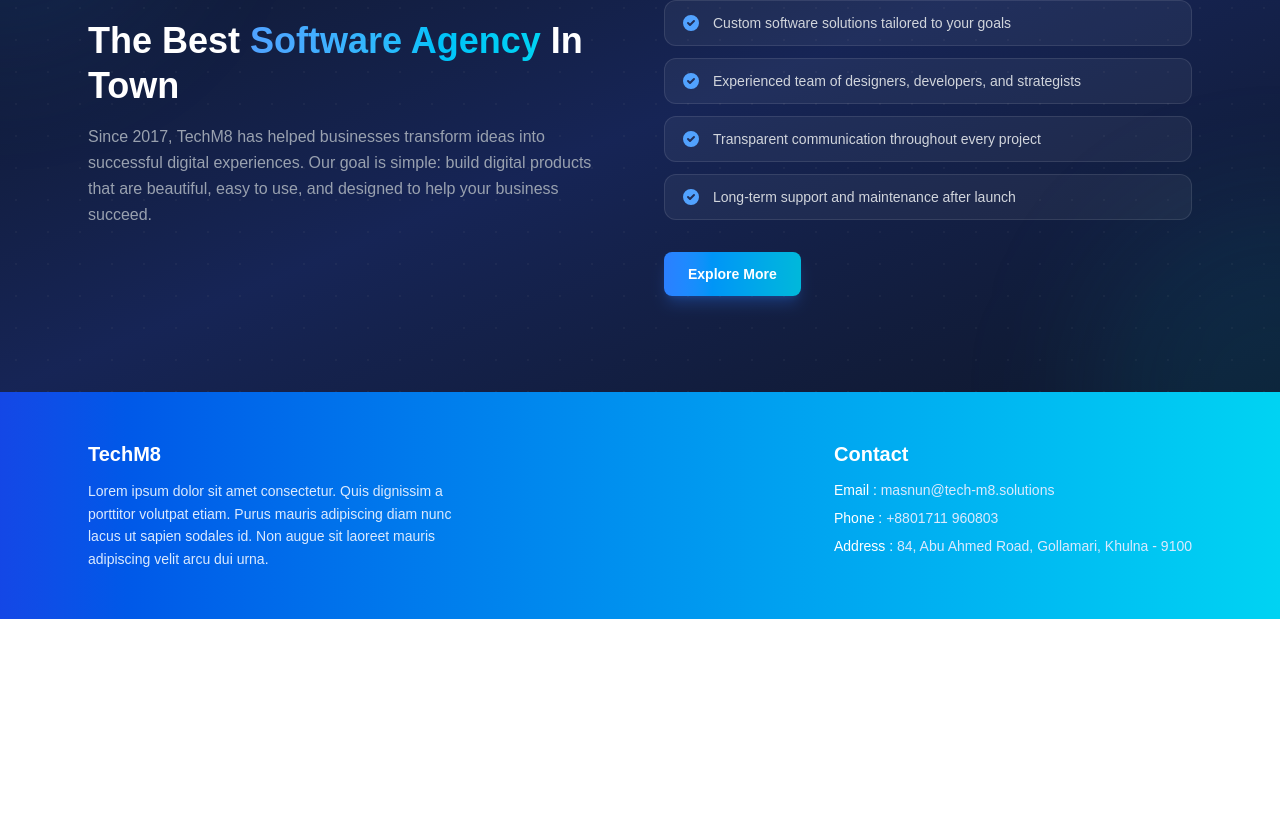
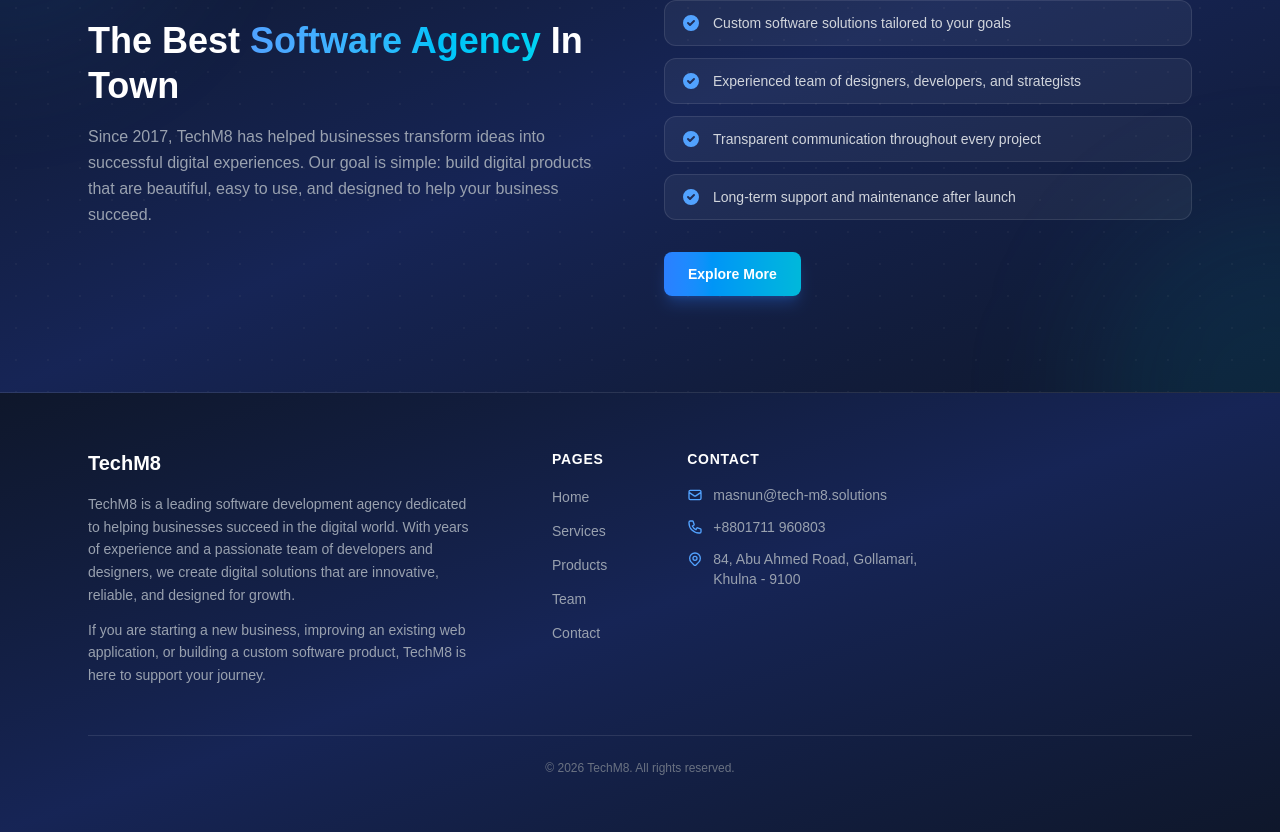
Before and after one commit to tech-m8/website, a Next.js app: page / in a window 1280 px wide. Shown: the part 1427-2259 px from the top of the page. Before the commit the page ends 2046 px from the top, so only its background shows below. Built offline with nearby package versions, Linux system fonts and the light colour scheme.

Commit message:
Redesign footer with dark gradient style and real content

```diff
--- a/components/Footer.js
+++ b/components/Footer.js
@@ -1,34 +1,73 @@
+import Link from 'next/link';
+
 export default function Footer() {
   return (
-    <footer className="bg-gradient-to-r from-blue-700 to-cyan-400 text-white">
-      <div className="max-w-6xl mx-auto px-6 py-12 flex flex-col md:flex-row md:justify-between gap-10">
+    <footer className="bg-gradient-to-br from-slate-900 via-blue-950 to-slate-900 border-t border-white/10">
+      <div className="max-w-6xl mx-auto px-6 py-14">
+        <div className="flex flex-col md:flex-row gap-12 md:gap-20">
+
           {/* Brand */}
+          <div className="flex-1 max-w-sm">
+            <h3 className="text-xl font-bold text-white mb-4">TechM8</h3>
+            <p className="text-gray-400 text-sm leading-relaxed mb-3">
+              TechM8 is a leading software development agency dedicated to helping businesses succeed in the digital world. With years of experience and a passionate team of developers and designers, we create digital solutions that are innovative, reliable, and designed for growth.
+            </p>
+            <p className="text-gray-400 text-sm leading-relaxed">
+              If you are starting a new business, improving an existing web application, or building a custom software product, TechM8 is here to support your journey.
+            </p>
+          </div>
+
+          {/* Links */}
           <div>
-          <h3 className="text-xl font-bold mb-3">TechM8</h3>
-          <p className="text-blue-100 text-sm leading-relaxed max-w-sm">
-            Lorem ipsum dolor sit amet consectetur. Quis dignissim a porttitor
-            volutpat etiam. Purus mauris adipiscing diam nunc lacus ut sapien
-            sodales id. Non augue sit laoreet mauris adipiscing velit arcu dui urna.
-          </p>
+            <h3 className="text-sm font-semibold text-white uppercase tracking-wider mb-4">Pages</h3>
+            <ul className="space-y-2.5">
+              {[
+                { label: 'Home', href: '/' },
+                { label: 'Services', href: '/service' },
+                { label: 'Products', href: '/products' },
+                { label: 'Team', href: '/team' },
+                { label: 'Contact', href: '/contact' },
+              ].map(({ label, href }) => (
+                <li key={label}>
+                  <Link href={href} className="text-gray-400 text-sm hover:text-white transition-colors">
+                    {label}
+                  </Link>
+                </li>
+              ))}
+            </ul>
           </div>
 
           {/* Contact */}
           <div>
-          <h3 className="text-xl font-bold mb-3">Contact</h3>
-          <ul className="space-y-2 text-sm text-blue-100">
-            <li>
-              <span className="font-medium text-white">Email : </span>
+            <h3 className="text-sm font-semibold text-white uppercase tracking-wider mb-4">Contact</h3>
+            <ul className="space-y-3 text-sm text-gray-400">
+              <li className="flex items-start gap-2.5">
+                <svg className="w-4 h-4 text-blue-400 mt-0.5 flex-shrink-0" fill="none" stroke="currentColor" viewBox="0 0 24 24">
+                  <path strokeLinecap="round" strokeLinejoin="round" strokeWidth={2} d="M3 8l7.89 5.26a2 2 0 002.22 0L21 8M5 19h14a2 2 0 002-2V7a2 2 0 00-2-2H5a2 2 0 00-2 2v10a2 2 0 002 2z" />
+                </svg>
                 <a href="mailto:masnun@tech-m8.solutions" className="hover:text-white transition-colors">masnun@tech-m8.solutions</a>
               </li>
-            <li>
-              <span className="font-medium text-white">Phone : </span>
+              <li className="flex items-start gap-2.5">
+                <svg className="w-4 h-4 text-blue-400 mt-0.5 flex-shrink-0" fill="none" stroke="currentColor" viewBox="0 0 24 24">
+                  <path strokeLinecap="round" strokeLinejoin="round" strokeWidth={2} d="M3 5a2 2 0 012-2h3.28a1 1 0 01.948.684l1.498 4.493a1 1 0 01-.502 1.21l-2.257 1.13a11.042 11.042 0 005.516 5.516l1.13-2.257a1 1 0 011.21-.502l4.493 1.498a1 1 0 01.684.949V19a2 2 0 01-2 2h-1C9.716 21 3 14.284 3 6V5z" />
+                </svg>
                 <a href="tel:+8801711960803" className="hover:text-white transition-colors">+8801711 960803</a>
               </li>
-            <li>
-              <span className="font-medium text-white">Address : </span>
-              84, Abu Ahmed Road, Gollamari, Khulna - 9100
+              <li className="flex items-start gap-2.5">
+                <svg className="w-4 h-4 text-blue-400 mt-0.5 flex-shrink-0" fill="none" stroke="currentColor" viewBox="0 0 24 24">
+                  <path strokeLinecap="round" strokeLinejoin="round" strokeWidth={2} d="M17.657 16.657L13.414 20.9a1.998 1.998 0 01-2.827 0l-4.244-4.243a8 8 0 1111.314 0z" />
+                  <path strokeLinecap="round" strokeLinejoin="round" strokeWidth={2} d="M15 11a3 3 0 11-6 0 3 3 0 016 0z" />
+                </svg>
+                <span>84, Abu Ahmed Road, Gollamari,<br />Khulna - 9100</span>
               </li>
             </ul>
+          </div>
+
+        </div>
+
+        {/* Bottom bar */}
+        <div className="mt-12 pt-6 border-t border-white/10 text-center text-gray-500 text-xs">
+          © {new Date().getFullYear()} TechM8. All rights reserved.
         </div>
       </div>
     </footer>
```
Lines whose indentation alone changed are shown as unchanged.
